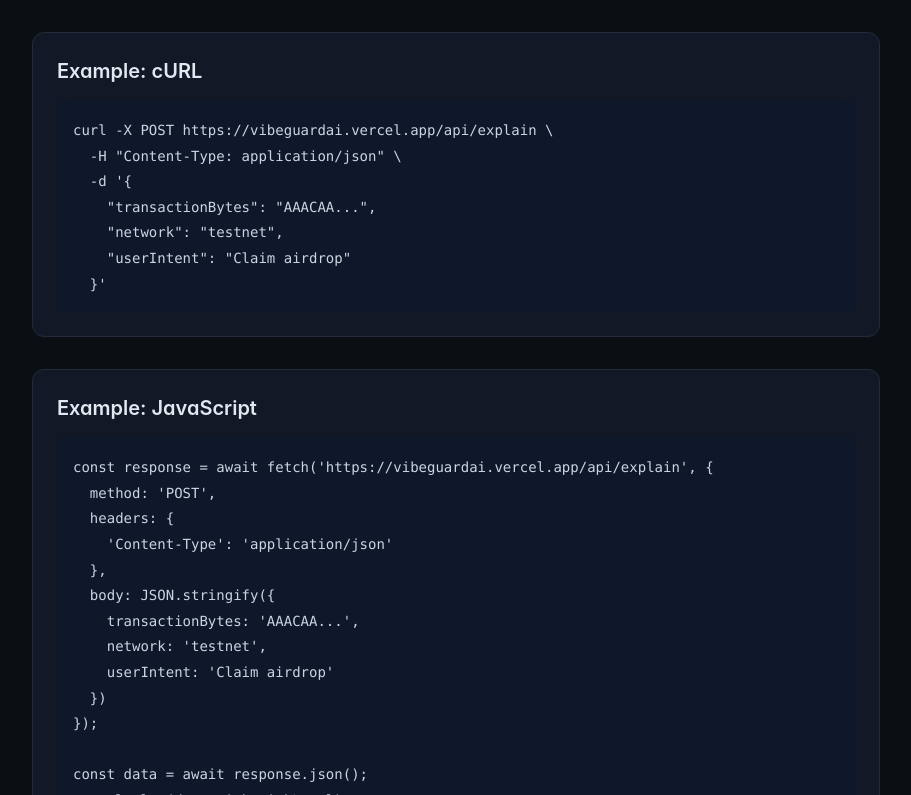
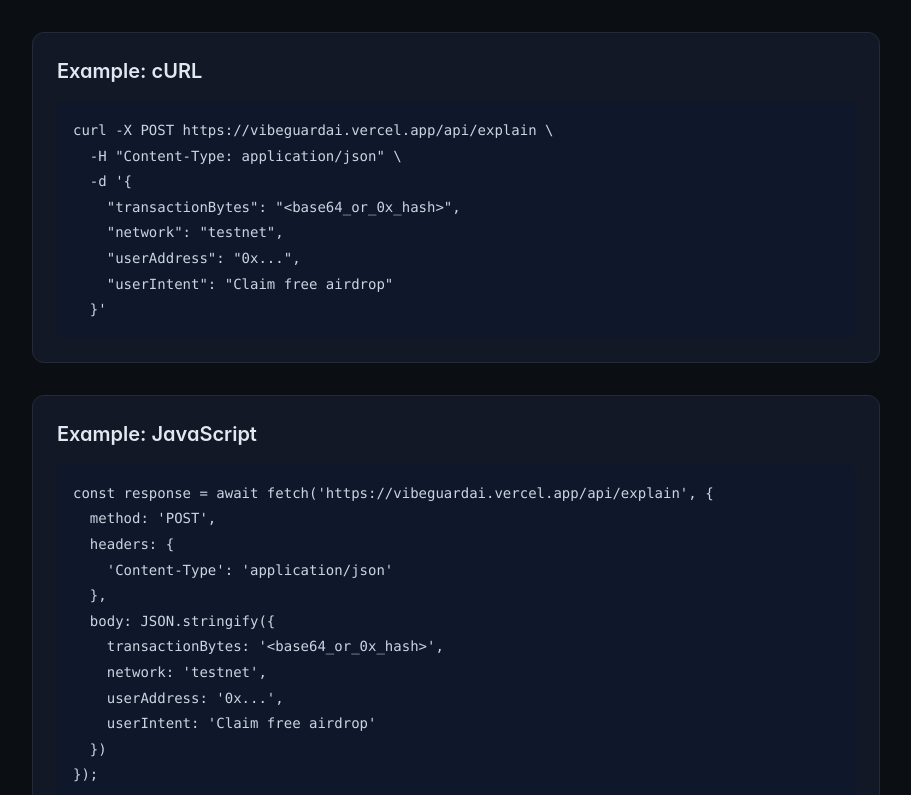
Before and after one commit to mianohh/vibeguard-ai, a Next.js app: page /api-docs in a window 1280 px wide. Shown: the part 1285-2080 px from the top of the page, without its empty margins (184-1095 px from the left). Built offline with nearby package versions, Linux system fonts and the light colour scheme.

Commit message:
clean up api examples

```diff
--- a/app/api-docs/page.tsx
+++ b/app/api-docs/page.tsx
@@ -82,9 +82,10 @@ export default function ApiDocs() {
 {`curl -X POST https://vibeguardai.vercel.app/api/explain \\
   -H "Content-Type: application/json" \\
   -d '{
-    "transactionBytes": "AAACAA...",
+    "transactionBytes": "<base64_or_0x_hash>",
     "network": "testnet",
-    "userIntent": "Claim airdrop"
+    "userAddress": "0x...",
+    "userIntent": "Claim free airdrop"
   }'`}
             </code>
           </pre>
@@ -101,14 +102,16 @@ export default function ApiDocs() {
     'Content-Type': 'application/json'
   },
   body: JSON.stringify({
-    transactionBytes: 'AAACAA...',
+    transactionBytes: '<base64_or_0x_hash>',
     network: 'testnet',
-    userIntent: 'Claim airdrop'
+    userAddress: '0x...',
+    userIntent: 'Claim free airdrop'
   })
 });
 
 const data = await response.json();
-console.log(data.risk.riskLevel);`}
+console.log(data.risk.riskLevel);
+console.log(data.explanation.recommendedAction);`}
             </code>
           </pre>
         </div>
```
